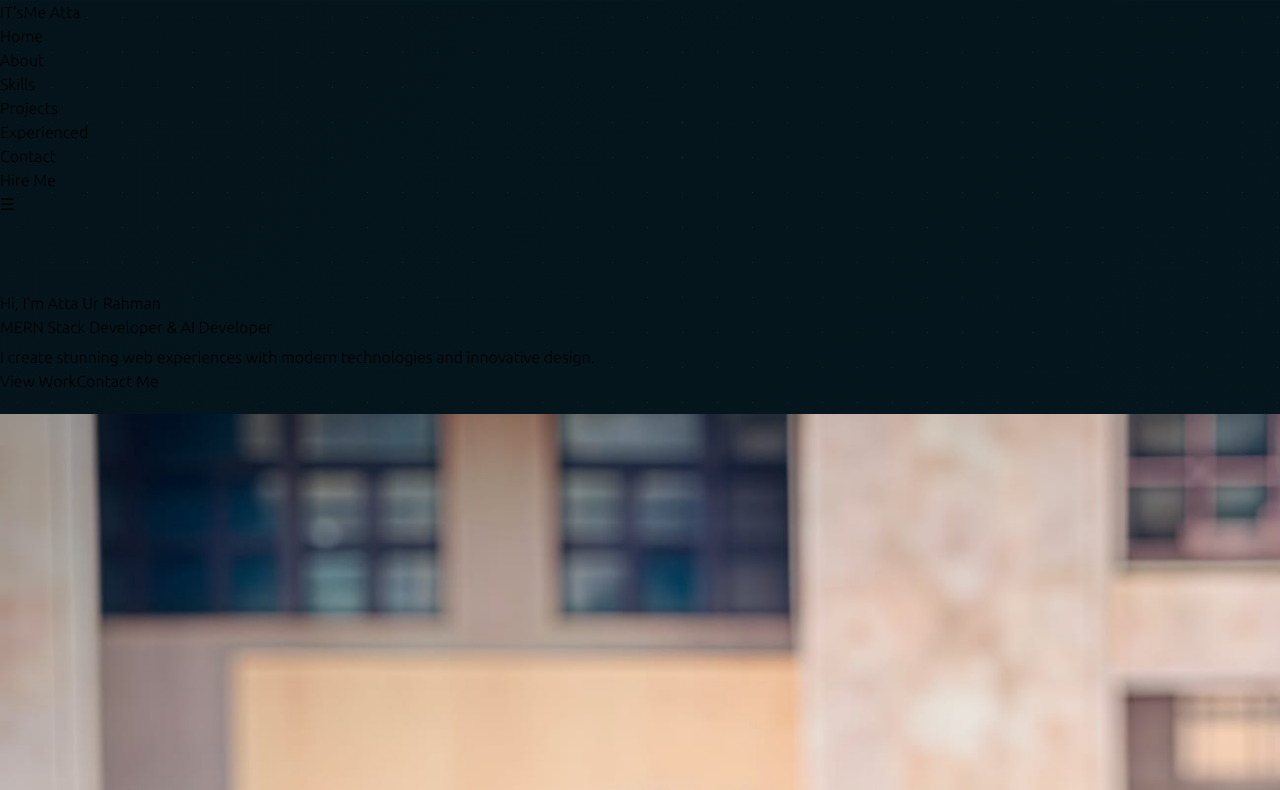
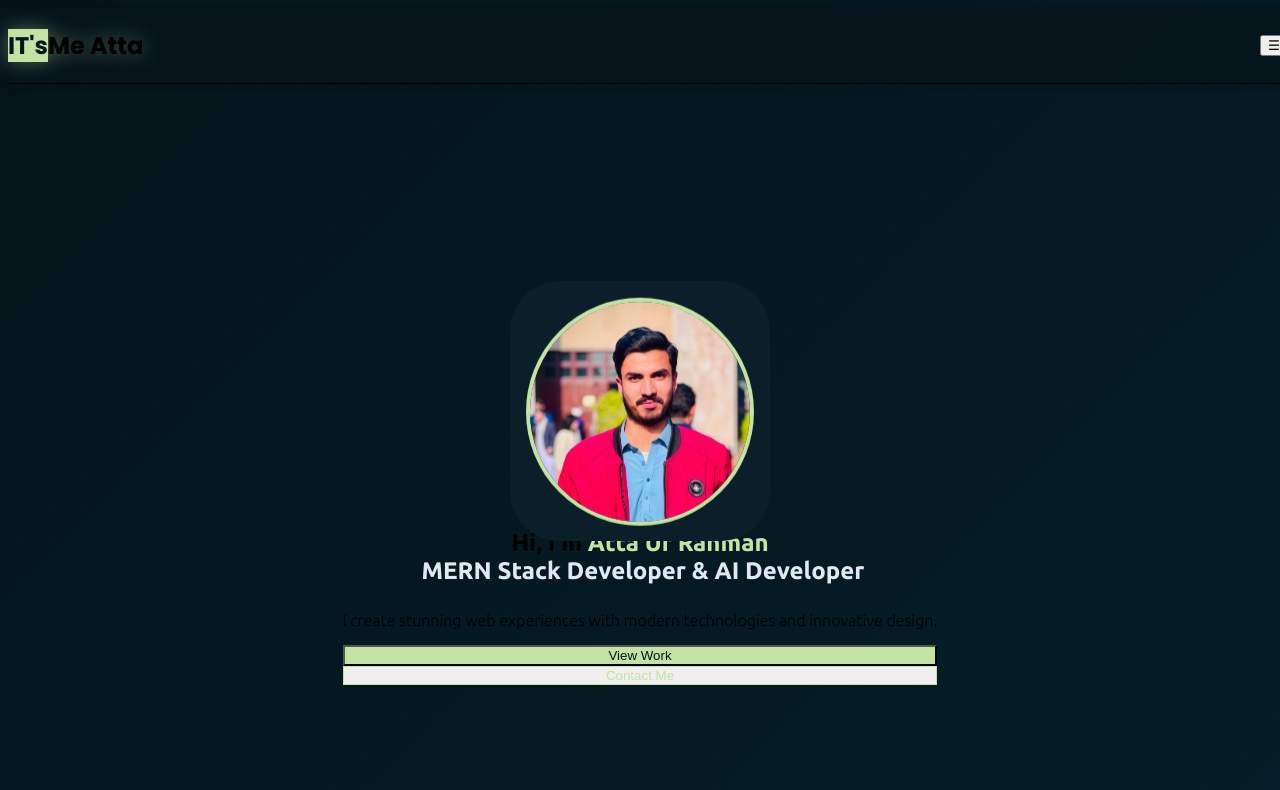
Before and after one commit to ar4843991-svg/portfoli, a React (Vite) app: page / in a window 1280 px wide. Shown: the top 790 px of the page. Built offline with nearby package versions, Linux system fonts and the light colour scheme.

Commit message:
fix tailwind css config

```diff
--- a/package.json
+++ b/package.json
@@ -21,10 +21,13 @@
     "@types/react": "^19.2.14",
     "@types/react-dom": "^19.2.3",
     "@vitejs/plugin-react": "^6.0.1",
+    "autoprefixer": "^10.5.0",
     "eslint": "^10.3.0",
     "eslint-plugin-react-hooks": "^7.1.1",
     "eslint-plugin-react-refresh": "^0.5.2",
     "globals": "^17.6.0",
+    "postcss": "^8.5.15",
+    "tailwindcss": "^4.3.1",
     "vite": "^8.0.12"
   }
 }
--- a/src/index.css
+++ b/src/index.css
@@ -1,5 +1,7 @@
 @import url('https://fonts.googleapis.com/css2?family=Geologica:wght,CRSV@100..900,0&family=Ubuntu:ital,wght@0,300;0,400;0,500;0,700;1,300;1,400;1,500;1,700&display=swap');
-@import "tailwindcss";
+@tailwind base;
+@tailwind components;
+@tailwind utilities;
 
 
 
```
Also changed, not shown: 1 other file (tests, documents, lock files or other folders).
